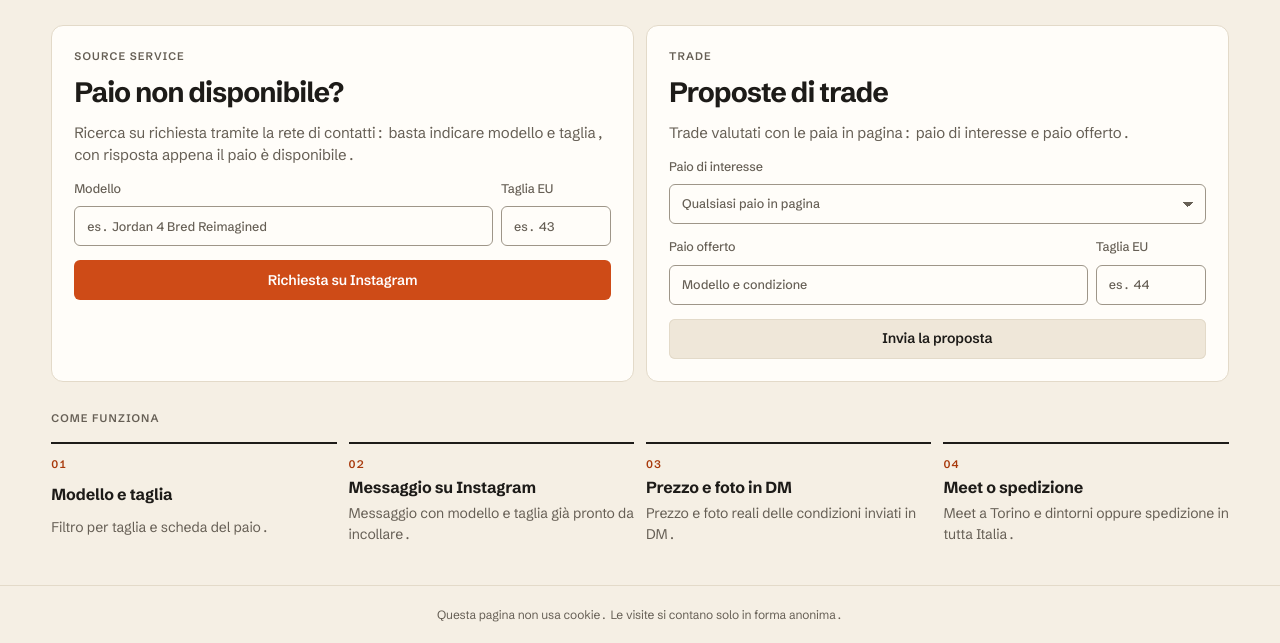
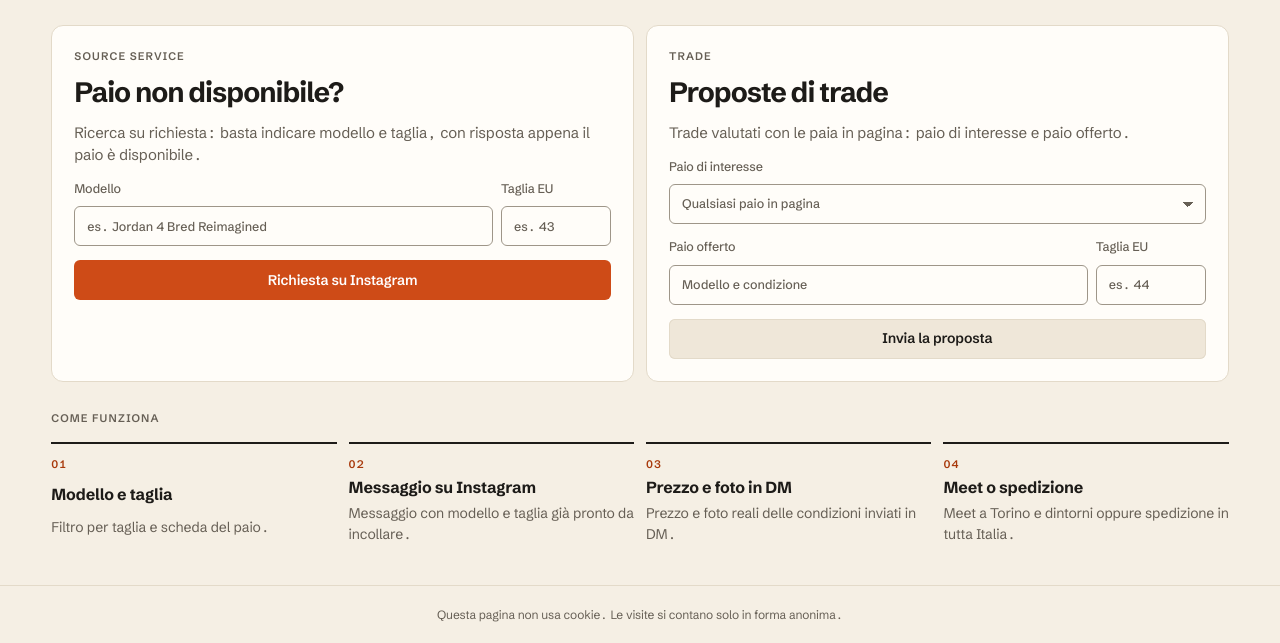
Before and after one commit to t2kfhv45sy-cmd/Stock, a plain HTML site: page index.html in a window 1280 px wide. Shown: the part 1431-2074 px from the top of the page. Drawn offline with Linux system fonts and the light colour scheme.

Commit message:
Pagina stock: testo Source più corto
Co-Authored-By: Claude Opus 5.5 <noreply@anthropic.com>
Claude-Session: https://claude.ai/code/session_01W1MVJ5ymA8ZohsHwLwr3Z2

```diff
--- a/index.html
+++ b/index.html
@@ -243,7 +243,7 @@ footer{border-top:1px solid var(--line);padding-block:20px calc(96px + env(safe-
 
   <section class="band">
     <div class="panel" id="source" style="scroll-margin-top:80px"><span class="lbl">Source service</span><h2 class="h h2">Paio non disponibile?</h2>
-      <p>Ricerca su richiesta tramite la rete di contatti: basta indicare modello e taglia, con risposta appena il paio è disponibile.</p>
+      <p>Ricerca su richiesta: basta indicare modello e taglia, con risposta appena il paio è disponibile.</p>
       <div class="f2"><label class="fl">Modello<input class="in" id="s-m" placeholder="es. Jordan 4 Bred Reimagined"></label><label class="fl">Taglia EU<input class="in" id="s-z" inputmode="decimal" placeholder="es. 43"></label></div>
       <a class="btn block" data-dm="src" href="https://ig.me/m/kicks_and_threads" target="_blank" rel="noopener">Richiesta su Instagram</a></div>
     <div class="panel" id="trade" style="scroll-margin-top:80px"><span class="lbl">Trade</span><h2 class="h h2">Proposte di trade</h2>
```
